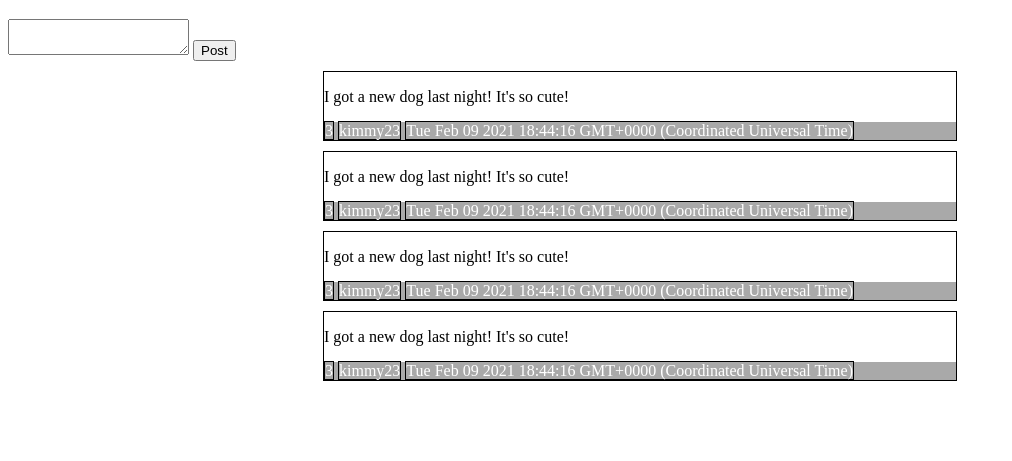
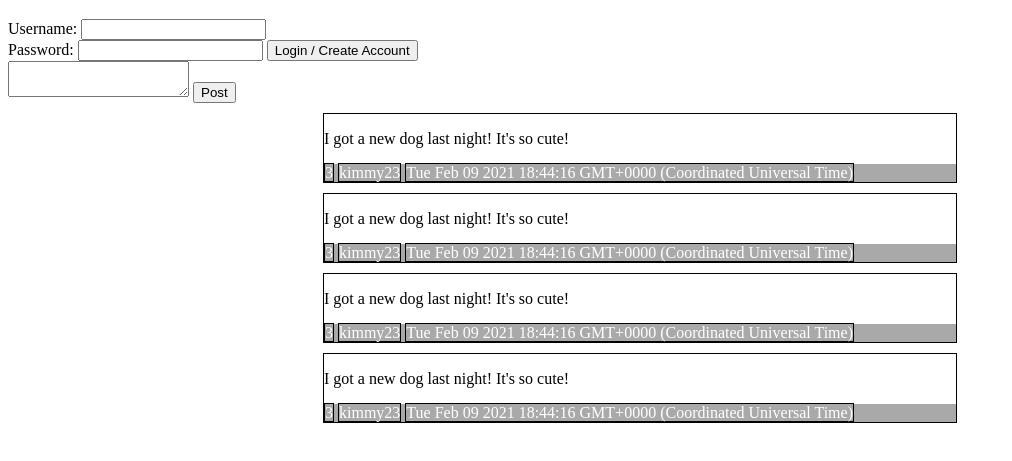
Before and after one commit to nvcompsci/Social-CS22021, a plain HTML site: page public/index.html in a window 1280 px wide. Shown: the part 61-522 px from the top of the page, without its empty margins (0-1012 px from the left). Drawn offline with Linux system fonts and the light colour scheme.

Commit message:
form HTML, start button

```diff
--- a/public/index.html
+++ b/public/index.html
@@ -8,6 +8,17 @@
 </head>
 <body>
     <h1>Wildcat Contact</h1>
+    <form id="login">
+        <label for="username">Username: </label>
+        <input type="text" name="username" id="username" />
+        <br />
+        <label for="password">Password: </label>
+        <input type="password" name="password" id="password" />
+        <input type="submit" value="Login / Create Account" />
+    </form>
+    <section id="users">
+
+    </section>
     <form>
         <textarea id="newPost"></textarea>
         <input type="submit" value="Post" />
--- a/public/script.js
+++ b/public/script.js
@@ -1,5 +1,14 @@
 const $postContainer = document.getElementById("posts")
+//1.1 js reference to the section element with id users
+document.getElementById("login")
+    .onclick = login
+
 spawnPosts()
+//1.4 call function to spawn user elements
+
+function login() {
+    alert()
+}
 
 function spawnPosts() {
     const postsHTML = loadData().posts.map( post => `
@@ -14,6 +23,11 @@ function spawnPosts() {
     ` ).join("")
     $postContainer.innerHTML = postsHTML
 }
+
+//1.2 define a function to spawn user elements
+
+//1.3 each user element should be a div that shows user info
+//... and has a button that says Add Friend (doesn't work)
 
 function loadData() {
     return {
@@ -46,6 +60,36 @@ function loadData() {
                 numLikes: 3,
                 comments: []
             }
+        ],
+        users: [
+            {
+                username: "kimmy23",
+                firstName: "Kimberly",
+                lastName: "Bash",
+                gender: "F",
+                age: 45
+            },
+            {
+                username: "wordup",
+                firstName: "John",
+                lastName: "Word",
+                gender: "M",
+                age: 31
+            },
+            {
+                username: "dogguy23",
+                firstName: "Rob",
+                lastName: "Obeneur",
+                gender: "M",
+                age: 62
+            },
+            {
+                username: "silentninja84",
+                firstName: "Lesa",
+                lastName: "Kirkland",
+                gender: "F",
+                age: 17
+            }
         ]
     }
 }
```
